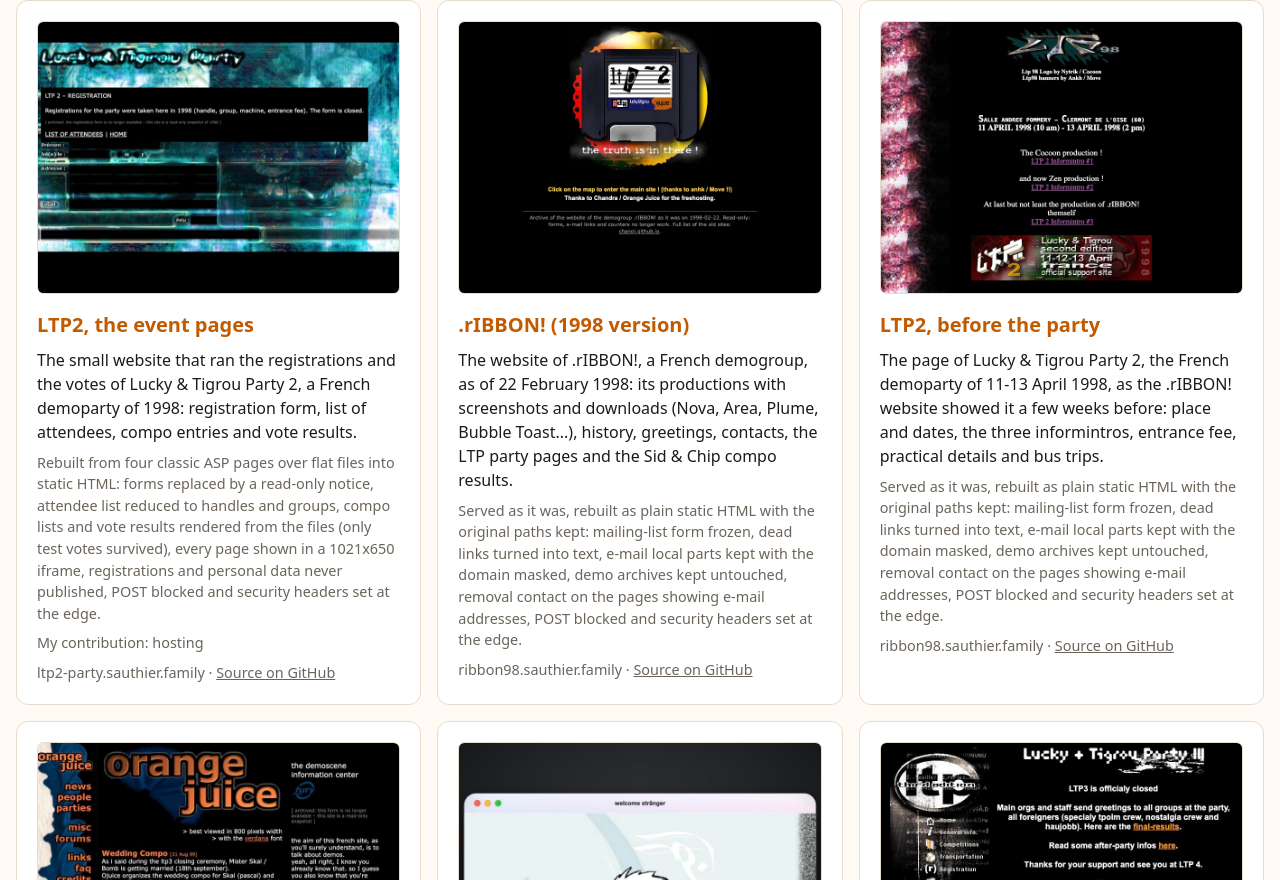
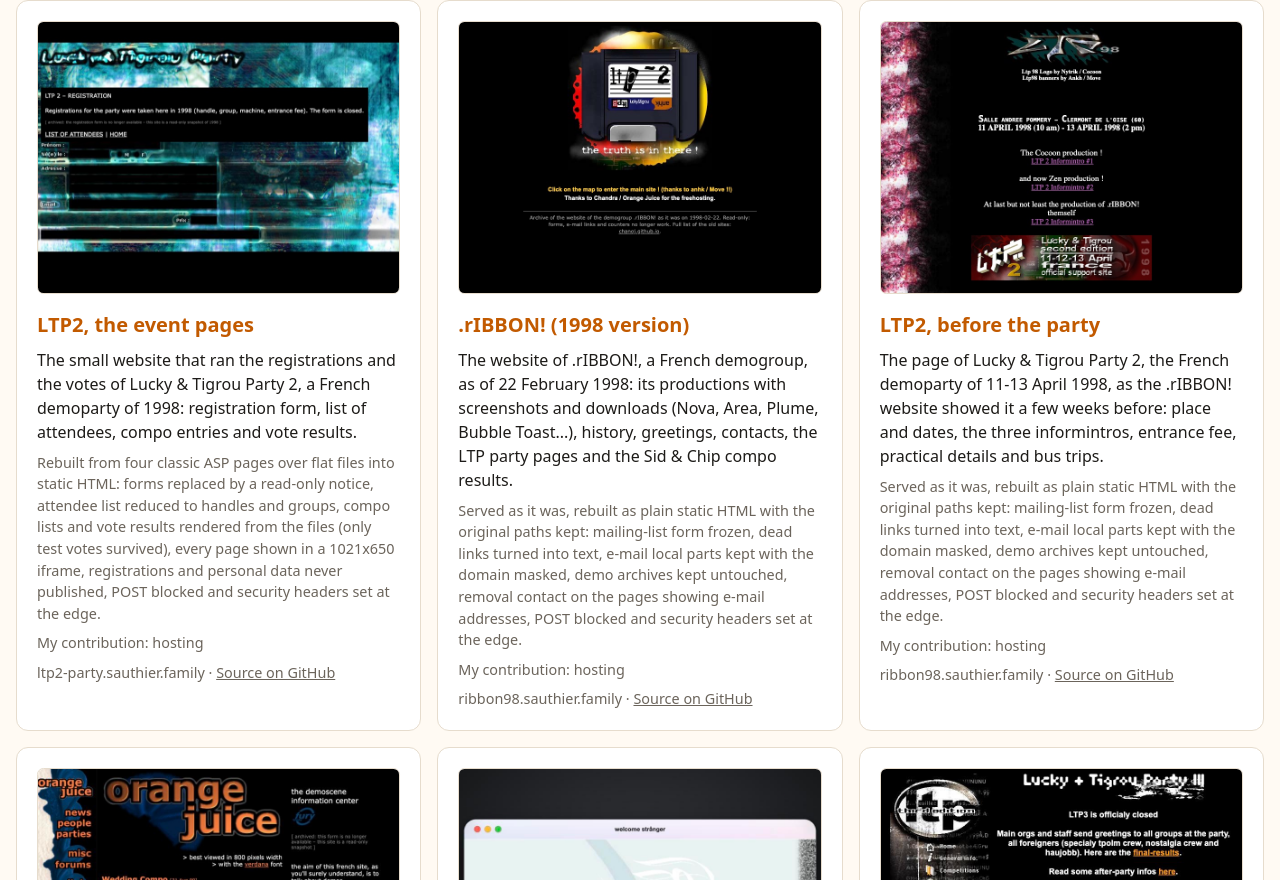
Before and after one commit to ChanOJ/ChanOJ.github.io, a plain HTML site: page index.html in a window 1280 px wide. Shown: the part 1745-2625 px from the top of the page. Drawn offline with Linux system fonts and the light colour scheme.

Commit message:
Regenerate index.html after rebase
Co-Authored-By: Claude Sonnet 5.5 <noreply@anthropic.com>

```diff
--- a/index.html
+++ b/index.html
@@ -71,6 +71,7 @@
         <h2><a href="https://ribbon98.sauthier.family/page/sjava/ltp.html" target="_blank" rel="noopener noreferrer">LTP1, after the party</a></h2>
         <p>What the .rIBBON! website told about Lucky &amp; Tigrou Party, the first edition of the French demoparty: more than 90 entrances, only demomakers, the groups present and the TV report.</p>
         <p class="changes">Served as it was, rebuilt as plain static HTML with the original paths kept: mailing-list form frozen, dead links turned into text, e-mail local parts kept with the domain masked, demo archives kept untouched, removal contact on the pages showing e-mail addresses, POST blocked and security headers set at the edge.</p>
+        <p class="contribution">My contribution: hosting</p>
         <p class="meta">ribbon98.sauthier.family · <a href="https://github.com/ChanOJ/Ribbon98" target="_blank" rel="noopener noreferrer">Source on GitHub</a></p>
       </div>
       <a href="https://ribbon98.sauthier.family/page/sjava/ltp.html" tabindex="-1" target="_blank" rel="noopener noreferrer">
@@ -130,6 +131,7 @@
         <h2><a href="https://ribbon98.sauthier.family/" target="_blank" rel="noopener noreferrer">.rIBBON! (1998 version)</a></h2>
         <p>The website of .rIBBON!, a French demogroup, as of 22 February 1998: its productions with screenshots and downloads (Nova, Area, Plume, Bubble Toast...), history, greetings, contacts, the LTP party pages and the Sid &amp; Chip compo results.</p>
         <p class="changes">Served as it was, rebuilt as plain static HTML with the original paths kept: mailing-list form frozen, dead links turned into text, e-mail local parts kept with the domain masked, demo archives kept untouched, removal contact on the pages showing e-mail addresses, POST blocked and security headers set at the edge.</p>
+        <p class="contribution">My contribution: hosting</p>
         <p class="meta">ribbon98.sauthier.family · <a href="https://github.com/ChanOJ/Ribbon98" target="_blank" rel="noopener noreferrer">Source on GitHub</a></p>
       </div>
       <a href="https://ribbon98.sauthier.family/" tabindex="-1" target="_blank" rel="noopener noreferrer">
@@ -141,6 +143,7 @@
         <h2><a href="https://ribbon98.sauthier.family/page/sjava/ltp2.html" target="_blank" rel="noopener noreferrer">LTP2, before the party</a></h2>
         <p>The page of Lucky &amp; Tigrou Party 2, the French demoparty of 11-13 April 1998, as the .rIBBON! website showed it a few weeks before: place and dates, the three informintros, entrance fee, practical details and bus trips.</p>
         <p class="changes">Served as it was, rebuilt as plain static HTML with the original paths kept: mailing-list form frozen, dead links turned into text, e-mail local parts kept with the domain masked, demo archives kept untouched, removal contact on the pages showing e-mail addresses, POST blocked and security headers set at the edge.</p>
+        <p class="contribution">My contribution: hosting</p>
         <p class="meta">ribbon98.sauthier.family · <a href="https://github.com/ChanOJ/Ribbon98" target="_blank" rel="noopener noreferrer">Source on GitHub</a></p>
       </div>
       <a href="https://ribbon98.sauthier.family/page/sjava/ltp2.html" tabindex="-1" target="_blank" rel="noopener noreferrer">
```
